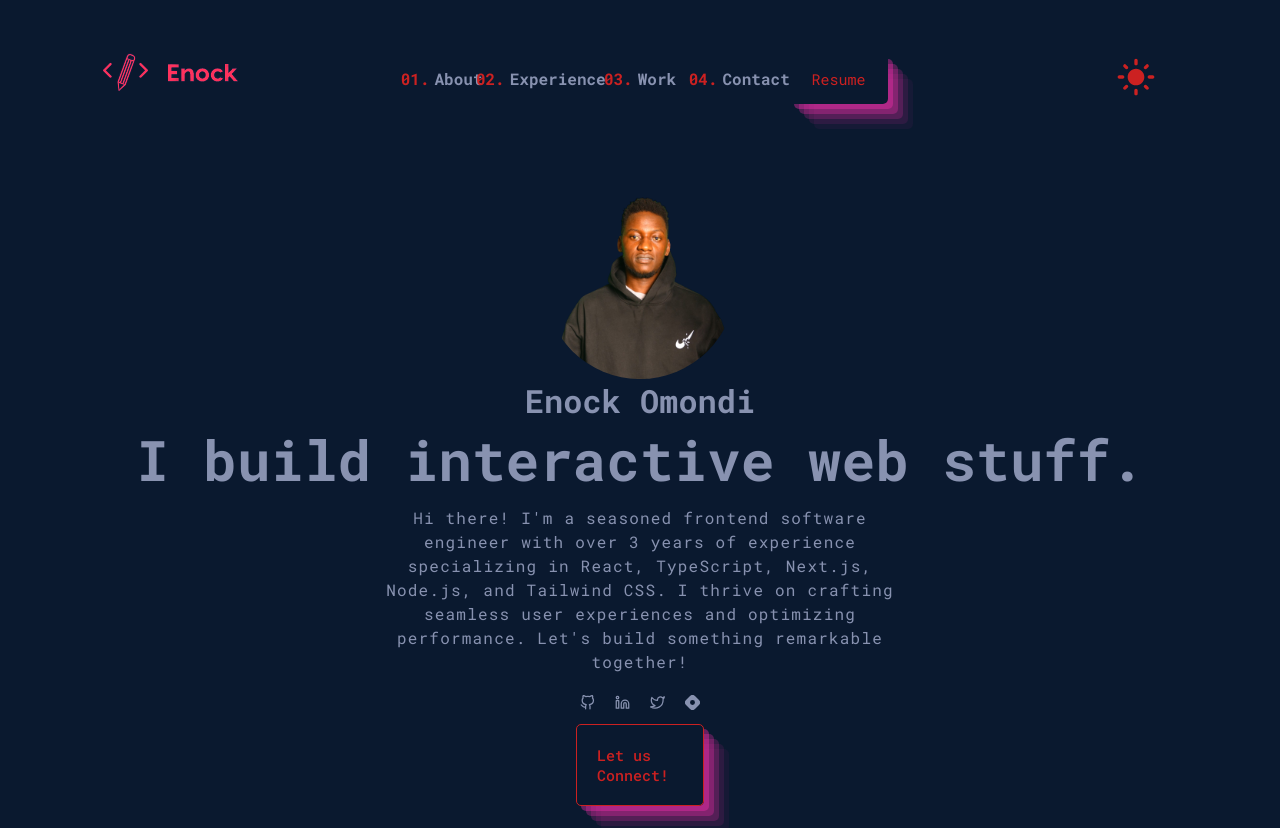
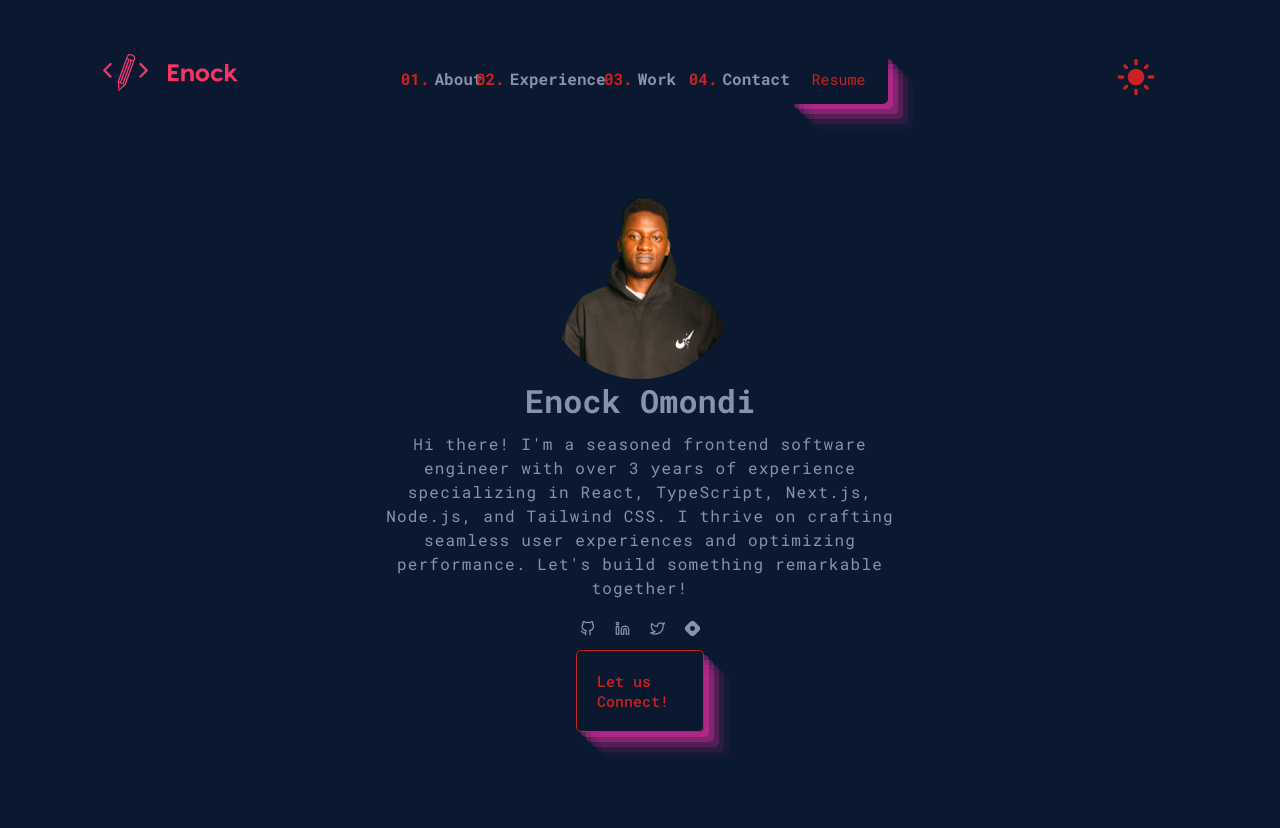
Before and after one commit to Trend20/eomondi.portfolio, a React (Create React App) app: page / in a window 1280 px wide. Shown: the top 828 px of the page. Built offline with nearby package versions, Linux system fonts and the light colour scheme.

Commit message:
image optimizing

```diff
--- a/package.json
+++ b/package.json
@@ -17,6 +17,7 @@
     "react": "^18.1.0",
     "react-dom": "^18.1.0",
     "react-icons": "^4.4.0",
+    "react-lazyload": "^3.2.0",
     "react-pretty-carousel": "^1.0.19",
     "react-scripts": "5.0.1",
     "react-scroll": "^1.8.7",
--- a/src/components/start/Start.css
+++ b/src/components/start/Start.css
@@ -1,28 +1,38 @@
-#intro{
+#intro {
   display: flex;
   flex-direction: column;
   align-items: center;
   justify-content: center;
   width: 100%;
+  margin: auto;
   margin-top: 30px;
   color: #8892b0;
 }
 
-.about-img{
+.about-img {
   display: flex;
   width: 30%;
   justify-content: center;
   align-items: center;
+  margin: auto;
+  flex-direction: column;
 }
 
-.about-img img{
-  max-width: 50%;width: 100%;
+.lazy-container {
+  width: 100%;
+  display: flex;
+  justify-content: center;
+  align-items: center;
+}
+
+.about-img img {
+  max-width: 50%;
   height: 50%;
   border-radius: 50%;
   border: none;
 }
 
-.about_heading{
+.about_heading {
   display: flex;
   flex-direction: column;
   align-items: center;
@@ -30,7 +40,7 @@
   width: 100%;
 }
 
-.about_heading h3{
+.about_heading h3 {
   display: flex;
   font-size: 2rem;
   font-weight: 700;
@@ -40,7 +50,7 @@
   width: 100%;
 }
 
-.about_heading p{
+.about_heading p {
   display: flex;
   font-size: 3.5rem;
   font-weight: 700;
@@ -49,7 +59,7 @@
   justify-content: center;
 }
 
-.about_description{
+.about_description {
   display: flex;
   width: 40%;
   margin-top: 10px;
@@ -57,7 +67,7 @@
   justify-content: center;
 }
 
-.description_content{
+.description_content {
   display: flex;
   font-size: 1rem;
   line-height: 1.5;
@@ -69,7 +79,7 @@
   justify-content: center;
 }
 
-.about_icons{
+.about_icons {
   margin-top: 10px;
   display: flex;
   width: 30%;
@@ -77,29 +87,29 @@
   justify-content: center;
 }
 
-.about_icons i{
+.about_icons i {
   display: flex;
   padding: 10px;
   cursor: pointer;
 }
 
-.about_icons i a{
+.about_icons i a {
   /* padding: 10px; */
   color: #8892b0;
 }
 
-.about_icons i a:hover{
+.about_icons i a:hover {
   color: #cc2121;
 }
 
-.about_btn{
+.about_btn {
   display: flex;
   width: 100%;
   align-items: center;
   justify-content: center;
 }
 
-.about_anchor{
+.about_anchor {
   padding: 20px;
   border: 1px solid #cc2121;
   border-radius: 5px;
@@ -118,19 +128,18 @@
     rgba(240, 46, 170, 0.05) 25px 25px;
 }
 
-.about_anchor:hover{
+.about_anchor:hover {
   background: rgb(39, 39, 66);
 }
 
-
 /* responsiveness */
 @media screen and (max-width: 768px) {
- #intro{
+  #intro {
     padding: 20px;
     margin-top: 0px;
   }
 
- .about-img{
+  .about-img {
     margin-top: 10px;
     justify-content: center;
     display: flex;
@@ -138,7 +147,7 @@
     width: 100%;
   }
 
-.about-img img{
+  .about-img img {
     max-width: 50%;
     margin: 0px;
     padding: 0px;
@@ -146,53 +155,51 @@
     justify-content: center;
   }
 
- .about_heading{
+  .about_heading {
     width: 100%;
     display: flex;
   }
 
-.about_heading h3{
+  .about_heading h3 {
     font-size: 1.5rem;
     width: 100%;
   }
 
-.about_heading p{
+  .about_heading p {
     width: 100%;
     display: flex;
     font-size: 1.8rem;
     text-align: center;
   }
-.about_description{
+  .about_description {
     width: 100%;
   }
 
-.description_content{
+  .description_content {
     width: 100%;
     font-size: 1rem;
   }
 
-.about_icons{
+  .about_icons {
     align-items: center;
     justify-content: center;
     display: flex;
   }
 
-.about_icons i{
+  .about_icons i {
     width: 100%;
     padding: 0px !important;
   }
 
-.about_icons i a{
+  .about_icons i a {
     padding: 15px 0;
   }
 
-.about_btn{
+  .about_btn {
     width: 80%;
   }
 
-.about_anchor{
+  .about_anchor {
     width: 100%;
   }
-
-
 }
--- a/src/components/start/Start.js
+++ b/src/components/start/Start.js
@@ -4,6 +4,7 @@ import "aos/dist/aos.css";
 import "animate.css";
 import { socialLinkData } from "../../data/myData";
 import "./Start.css";
+import LazyLoad from "react-lazyload";
 
 const Start = () => {
   useEffect(() => {
@@ -12,11 +13,12 @@ const Start = () => {
   return (
     <div id="intro" data-aos="fade-down" data-aos-duration="1500">
       <div className="about-img">
-        <img src="/img/profile.png" alt="profile-pic" />
-      </div>
-      <div className="about_heading">
-        <h3>Enock Omondi</h3>
-        <p>I build interactive web stuff.</p>
+        <LazyLoad className="lazy-container">
+          <img src="/img/profile.png" alt="profile-pic" />
+        </LazyLoad>
+        <div className="about_heading">
+          <h3>Enock Omondi</h3>
+        </div>
       </div>
       <div className="about_description">
         <p className="description_content">
```
Also changed, not shown: 1 other file (tests, documents, lock files or other folders). Lines whose indentation alone changed are shown as unchanged.
